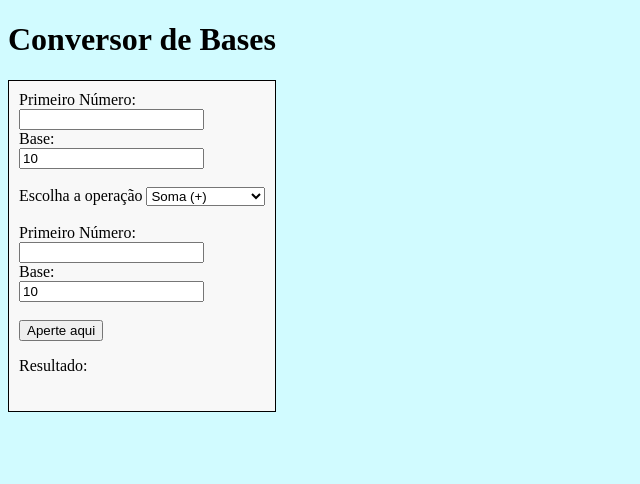
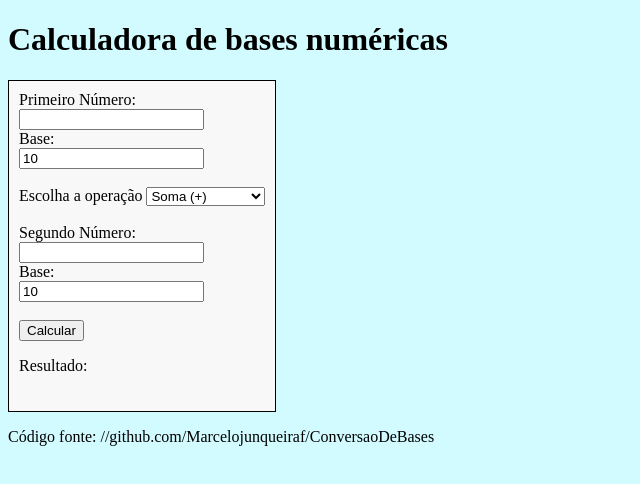
Before and after one commit to Marcelojunqueiraf/ConversaoDeBases, a plain HTML site: page index.html in a window 1280 px wide. Shown: the whole page, without its empty margins (0-640 px from the left). Drawn offline with Linux system fonts and the light colour scheme.

Commit message:
Mudanças na apresentaçao

```diff
--- a/index.html
+++ b/index.html
@@ -20,7 +20,9 @@
     </style>
 </head>
 <body>
-    <h1>Conversor de Bases</h1>
+    <header>
+    <h1>Calculadora de bases numéricas</h1>
+    </header>
     <div class="home">
         <form class="Formulario">
             <label for="n1">Primeiro Número:</label><br/>
@@ -38,16 +40,18 @@
             </select>
             <br/>
             <br/>
-            <label for="n2">Primeiro Número:</label><br/>
+            <label for="n2">Segundo Número:</label><br/>
             <input id="n2" type="text"><br/>
             <label for="tb2">Base:</label><br/>
             <input value=10 id="tb2" type="number">
         </form>
         <br/>
-        <button onclick="calculate()">Aperte aqui</button>
+        <button onclick="calculate()">Calcular</button>
         <p id="result">Resultado:</p>
     </div>
-
+    <footer>
+        <p>Código fonte: <link href="https://github.com/Marcelojunqueiraf/ConversaoDeBases">//github.com/Marcelojunqueiraf/ConversaoDeBases</link></p>
+    </footer>
     <script>
         var n1 = document.getElementById("n1")
         var n2 = document.getElementById("n2")
```
